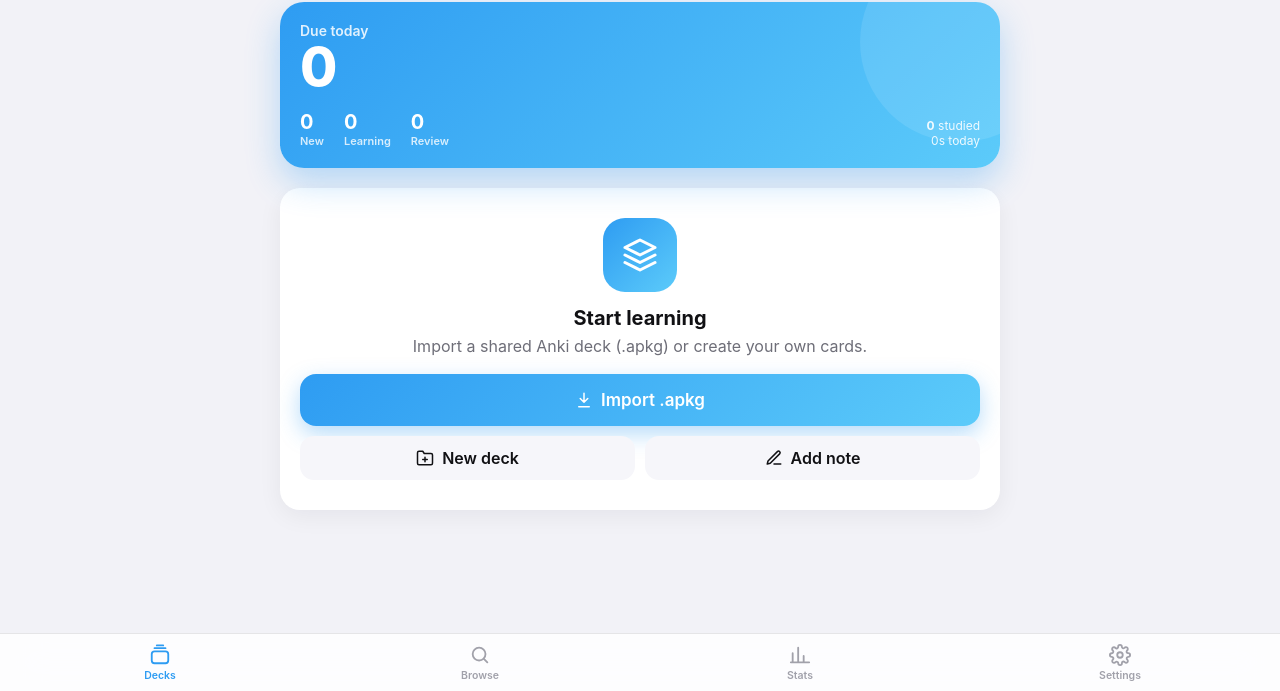
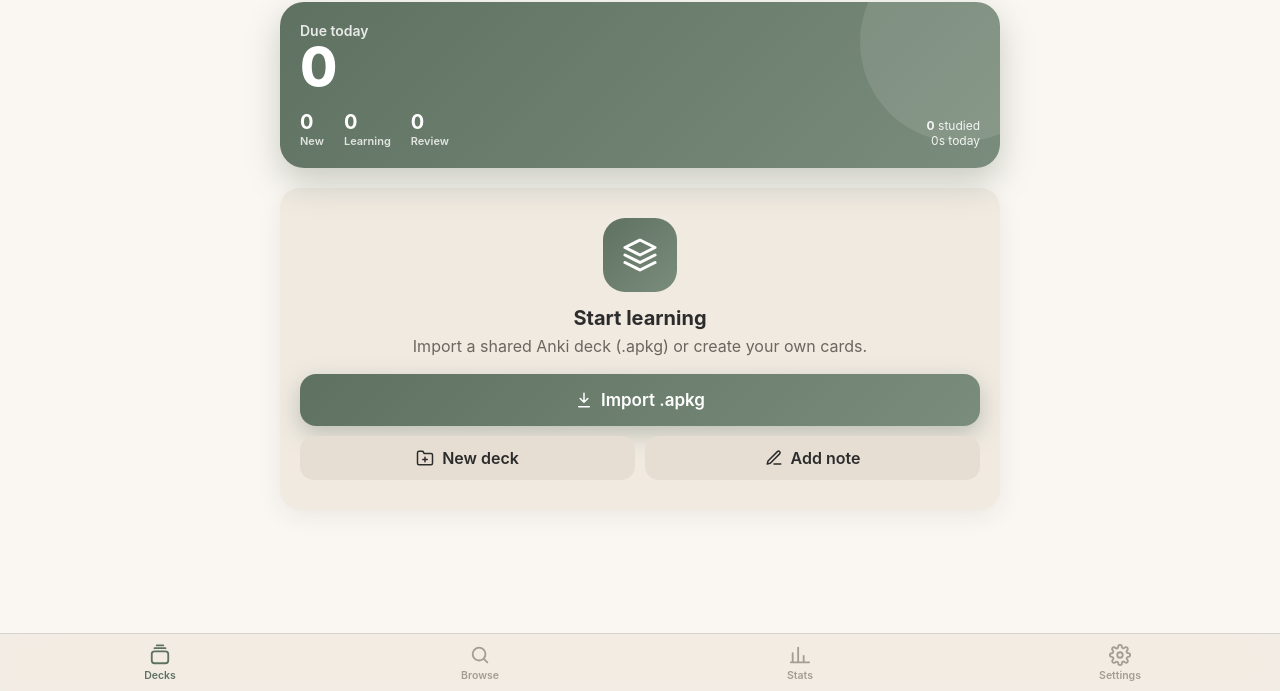
Before and after one commit to Gizem-pl/Flash-cards, a plain HTML site: page index.html in a window 1280 px wide. Shown: the part 109-800 px from the top of the page. Drawn offline with Linux system fonts and the light colour scheme.

Commit message:
Warm cream/beige/charcoal palette with olive-green accent
Background #FAF7F2, cards #F0EAE1, text #2C2C2C, accent #5F7161.
Updates icons, manifest, theme color and stats chart, makes Anki's default
white card style follow the palette, and bumps the service worker cache.

Co-Authored-By: Claude Sonnet 5.5 <noreply@anthropic.com>

```diff
--- a/css/app.css
+++ b/css/app.css
@@ -1,16 +1,16 @@
 /* ---------- tokens ---------- */
 :root {
-  --bg: #f2f2f7;
-  --surface: #ffffff;
-  --surface-2: #f6f6fa;
-  --text: #111114;
-  --muted: #6e6e78;
-  --faint: #a1a1aa;
-  --border: rgba(60, 60, 67, 0.12);
-  --accent: #2e9cf2;
-  --accent-2: #5ccbfa;
-  --accent-soft: rgba(46, 156, 242, 0.12);
-  --hero: linear-gradient(135deg, #2e9cf2 0%, #5ccbfa 100%);
+  --bg: #FAF7F2;
+  --surface: #F0EAE1;
+  --surface-2: #E6DED2;
+  --text: #2C2C2C;
+  --muted: #6B665E;
+  --faint: #A39D93;
+  --border: rgba(44, 44, 44, 0.12);
+  --accent: #5F7161;
+  --accent-2: #7A8D7C;
+  --accent-soft: rgba(95, 113, 97, 0.14);
+  --hero: linear-gradient(135deg, #5F7161 0%, #7A8D7C 100%);
   --new: #3d85ff;
   --learn: #ff6b54;
   --review: #2ebf7a;
@@ -19,8 +19,8 @@
   --good: #2ebf7a;
   --easy: #3d85ff;
   --danger: #ff3b30;
-  --card-bg: #ffffff;
-  --shadow: 0 6px 24px rgba(17, 17, 40, 0.06);
+  --card-bg: #F0EAE1;
+  --shadow: 0 6px 24px rgba(44, 44, 44, 0.07);
   --radius: 20px;
   --tabbar-h: 58px;
   --safe-top: env(safe-area-inset-top, 0px);
@@ -32,13 +32,13 @@
 @media (prefers-color-scheme: dark) {
   :root:not([data-theme="light"]) {
     --bg: #000000; --surface: #1c1c1e; --surface-2: #2c2c2e; --text: #f5f5f7; --muted: #98989f; --faint: #636366;
-    --border: rgba(84, 84, 88, 0.45); --accent-soft: rgba(110, 190, 255, 0.18); --card-bg: #1c1c1e; --shadow: none;
+    --accent: #9DB09E; --accent-2: #7A8D7C; --hero: linear-gradient(135deg, #5F7161 0%, #7A8D7C 100%); --border: rgba(84, 84, 88, 0.45); --accent-soft: rgba(150, 170, 150, 0.2); --card-bg: #1c1c1e; --shadow: none;
     color-scheme: dark;
   }
 }
 :root[data-theme="dark"] {
   --bg: #000000; --surface: #1c1c1e; --surface-2: #2c2c2e; --text: #f5f5f7; --muted: #98989f; --faint: #636366;
-  --border: rgba(84, 84, 88, 0.45); --accent-soft: rgba(110, 190, 255, 0.18); --card-bg: #1c1c1e; --shadow: none;
+  --accent: #9DB09E; --accent-2: #7A8D7C; --hero: linear-gradient(135deg, #5F7161 0%, #7A8D7C 100%); --border: rgba(84, 84, 88, 0.45); --accent-soft: rgba(150, 170, 150, 0.2); --card-bg: #1c1c1e; --shadow: none;
   color-scheme: dark;
 }
 
@@ -64,7 +64,7 @@ svg.i.xs { width: 14px; height: 14px; }
 h1.large { font-size: 34px; font-weight: 800; letter-spacing: -0.02em; margin: 2px 0 14px; }
 h2.section { font-size: 13px; font-weight: 600; text-transform: uppercase; letter-spacing: 0.04em; color: var(--muted); margin: 22px 4px 8px; }
 .icon-btn { width: 38px; height: 38px; border-radius: 50%; display: inline-grid; place-items: center; background: var(--surface); color: var(--text); box-shadow: var(--shadow); }
-.icon-btn.accent { background: var(--hero); color: #fff; box-shadow: 0 6px 16px rgba(46, 156, 242, 0.35); }
+.icon-btn.accent { background: var(--hero); color: #fff; box-shadow: 0 6px 16px rgba(95, 113, 97, 0.35); }
 .icon-btn:disabled { opacity: 0.35; }
 
 .tabbar { position: fixed; left: 0; right: 0; bottom: 0; display: flex; justify-content: space-around; height: calc(var(--tabbar-h) + var(--safe-bottom));
@@ -93,8 +93,8 @@ h2.section { font-size: 13px; font-weight: 600; text-transform: uppercase; lette
 /* ---------- buttons ---------- */
 .btn { display: inline-flex; align-items: center; justify-content: center; gap: 8px; padding: 12px 18px; border-radius: 14px; font-weight: 600; background: var(--surface-2); }
 .btn.primary { background: var(--hero); color: #fff; font-family: var(--rounded); font-size: 17px; padding: 16px; width: 100%; border-radius: 16px;
-  box-shadow: 0 8px 22px rgba(46, 156, 242, 0.35); transition: transform .15s ease, box-shadow .15s ease; }
-.btn.primary:active { transform: scale(0.98); box-shadow: 0 3px 10px rgba(46, 156, 242, 0.3); }
+  box-shadow: 0 8px 22px rgba(95, 113, 97, 0.35); transition: transform .15s ease, box-shadow .15s ease; }
+.btn.primary:active { transform: scale(0.98); box-shadow: 0 3px 10px rgba(95, 113, 97, 0.3); }
 .btn.block { width: 100%; }
 .btn.tinted { background: var(--accent-soft); color: var(--accent); }
 .btn.danger { background: rgba(255, 59, 48, 0.12); color: var(--danger); }
@@ -103,7 +103,7 @@ h2.section { font-size: 13px; font-weight: 600; text-transform: uppercase; lette
 .btn-row > * { flex: 1; }
 
 /* ---------- hero ---------- */
-.hero { background: var(--hero); color: #fff; border-radius: 24px; padding: 20px; box-shadow: 0 14px 34px rgba(46, 156, 242, 0.32); position: relative; overflow: hidden; }
+.hero { background: var(--hero); color: #fff; border-radius: 24px; padding: 20px; box-shadow: 0 14px 34px rgba(95, 113, 97, 0.32); position: relative; overflow: hidden; }
 .hero::after { content: ""; position: absolute; right: -60px; top: -60px; width: 200px; height: 200px; border-radius: 50%; background: rgba(255, 255, 255, 0.1); }
 .hero .label { font-size: 14px; font-weight: 600; opacity: 0.85; }
 .hero .big { font-family: var(--rounded); font-size: 54px; font-weight: 800; line-height: 1.05; letter-spacing: -0.02em; }
@@ -172,7 +172,7 @@ h2.section { font-size: 13px; font-weight: 600; text-transform: uppercase; lette
 @keyframes pop { from { transform: translateY(8px); opacity: 0; } to { transform: none; opacity: 1; } }
 .finished { flex: 1; display: flex; flex-direction: column; align-items: center; justify-content: center; text-align: center; padding: 24px; gap: 10px; }
 .finished .badge { width: 120px; height: 120px; border-radius: 50%; background: var(--hero); color: #fff; display: grid; place-items: center;
-  box-shadow: 0 16px 40px rgba(46, 156, 242, 0.4); animation: bounce .6s cubic-bezier(.3,1.6,.5,1) both; }
+  box-shadow: 0 16px 40px rgba(95, 113, 97, 0.4); animation: bounce .6s cubic-bezier(.3,1.6,.5,1) both; }
 .finished .badge svg { width: 56px; height: 56px; stroke-width: 3; }
 @keyframes bounce { from { transform: scale(0.5); opacity: 0; } to { transform: none; opacity: 1; } }
 .finished h2 { font-family: var(--rounded); font-size: 32px; margin: 10px 0 0; }
--- a/index.html
+++ b/index.html
@@ -5,7 +5,7 @@
   <meta name="viewport" content="width=device-width, initial-scale=1, viewport-fit=cover">
   <title>Flashcards</title>
   <meta name="description" content="Spaced-repetition flashcards compatible with Anki decks (.apkg).">
-  <meta name="theme-color" content="#f2f2f7">
+  <meta name="theme-color" content="#FAF7F2">
   <meta name="apple-mobile-web-app-capable" content="yes">
   <meta name="mobile-web-app-capable" content="yes">
   <meta name="apple-mobile-web-app-status-bar-style" content="default">
--- a/js/ui/app.js
+++ b/js/ui/app.js
@@ -28,7 +28,7 @@ function applyTheme() {
   if (t === 'system') document.documentElement.removeAttribute('data-theme');
   else document.documentElement.setAttribute('data-theme', t);
   const dark = t === 'dark' || (t === 'system' && matchMedia('(prefers-color-scheme: dark)').matches);
-  document.querySelector('meta[name=theme-color]')?.setAttribute('content', dark ? '#000000' : '#f2f2f7');
+  document.querySelector('meta[name=theme-color]')?.setAttribute('content', dark ? '#000000' : '#FAF7F2');
 }
 export const isDark = () => app.prefs.theme === 'dark' || (app.prefs.theme === 'system' && matchMedia('(prefers-color-scheme: dark)').matches);
 
--- a/js/ui/cardframe.js
+++ b/js/ui/cardframe.js
@@ -13,13 +13,13 @@ img { max-width: 100%; height: auto; }
 hr#answer { border: none; height: 1px; background: rgba(128,128,128,.35); margin: 20px 0; }
 .replay-button { display: inline-block; vertical-align: middle; margin: 4px; text-decoration: none; }
 .replay-button svg { width: 40px; height: 40px; }
-.replay-button svg circle { fill: rgba(46, 156, 242,.14); }
-.replay-button svg path { fill: #2e9cf2; }
+.replay-button svg circle { fill: rgba(95,113,97,.14); }
+.replay-button svg path { fill: #5F7161; }
 #typeans { width: 100%; max-width: 520px; box-sizing: border-box; font-size: 18px; padding: 12px 14px; border-radius: 12px; border: 1.5px solid rgba(128,128,128,.4); background: transparent; color: inherit; font-family: inherit; }
 code#typeans { display: inline-block; border: none; text-align: left; font-family: ui-monospace, Menlo, monospace; white-space: pre-wrap; }
 .typeGood { background: rgba(52,199,89,.3); border-radius: 3px; } .typeBad { background: rgba(255,59,48,.3); border-radius: 3px; } .typeMissed { background: rgba(142,142,147,.3); border-radius: 3px; }
 .cloze { font-weight: bold; color: blue; } .nightMode .cloze { color: lightblue; }
-a.hint { color: #2e9cf2; }
+a.hint { color: #5F7161; }
 #qa { transition: opacity .16s ease; }
 .template-error { color: #ff3b30; font-size: 14px; }
 </style><style id="cardcss"></style></head>
@@ -142,6 +142,9 @@ export class CardFrame {
   post(msg) { this.el.contentWindow?.postMessage(msg, '*'); }
   async show(html, css, cls, focus = true) {
     const token = ++this.seq;
+    // Anki's default card style hard-codes white/black; let those follow the app palette. Custom colours are untouched.
+    css = css.replace(/(\.card\s*\{[^}]*?)background-color:\s*(?:white|#fff(?:fff)?)\s*;/i, '$1background-color: transparent;')
+      .replace(/(\.card\s*\{[^}]*?[^-]color:\s*)(?:black|#000(?:000)?)(\s*;)/i, '$1#2C2C2C$2');
     const [h2, c2] = await inlineMedia(this.col, html, css);
     if (token !== this.seq) return; // a newer card was requested meanwhile
     const msg = { type: 'show', html: h2, css: c2, cls, focus };
--- a/js/ui/statsview.js
+++ b/js/ui/statsview.js
@@ -41,7 +41,7 @@ function bars(values) {
   const svg = s('svg', { viewBox: `0 0 ${W} ${H + 18}` });
   const defs = s('defs');
   const g = s('linearGradient', { id: 'barg', x1: 0, y1: 0, x2: 0, y2: 1 });
-  g.append(s('stop', { offset: '0', 'stop-color': '#5ccbfa' }), s('stop', { offset: '1', 'stop-color': '#2e9cf2' }));
+  g.append(s('stop', { offset: '0', 'stop-color': '#7A8D7C' }), s('stop', { offset: '1', 'stop-color': '#5F7161' }));
   defs.append(g);
   svg.append(defs);
   const bw = W / values.length;
--- a/sw.js
+++ b/sw.js
@@ -1,6 +1,6 @@
 // Offline support: the app shell is precached; app files update in the background;
 // the CDN libraries (JSZip, sql.js, fzstd, MathJax) are cached the first time they're used.
-const VERSION = 'v2';
+const VERSION = 'v3';
 const SHELL = `shell-${VERSION}`;
 const CDN = 'cdn-v1';
 const FILES = [
```
Also changed, not shown: icons/apple-touch-icon.png, icons/icon-180.png, icons/icon-192.png, icons/icon-512.png, manifest.webmanifest.
